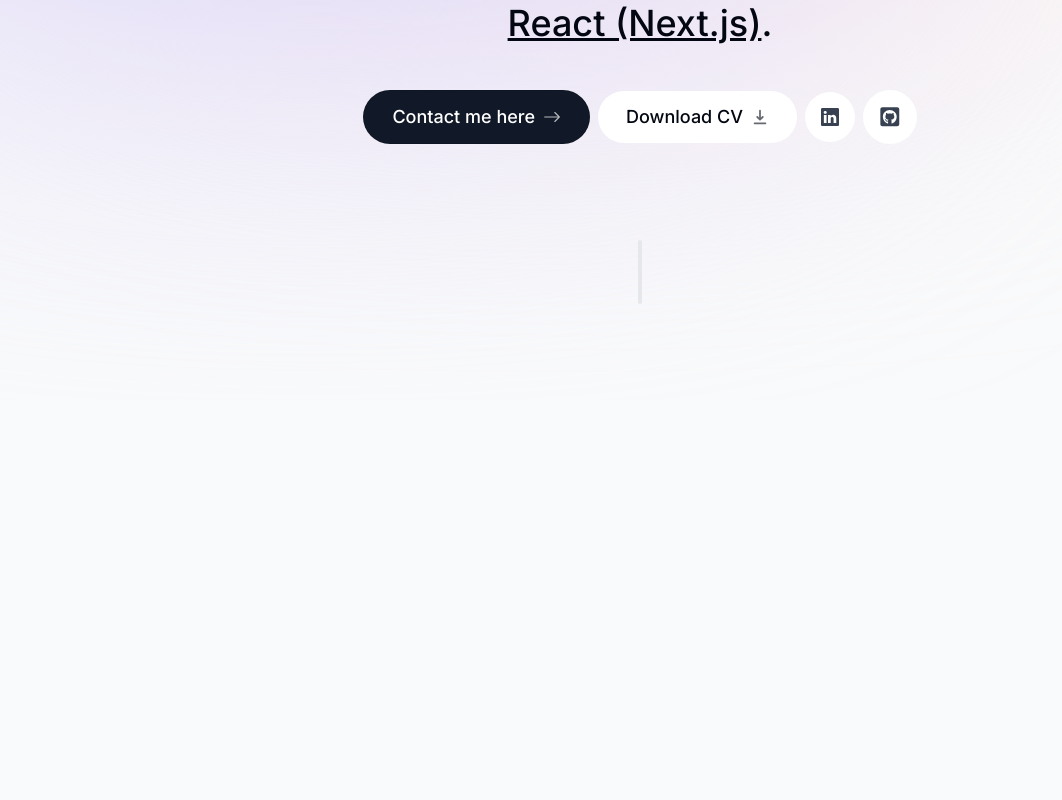
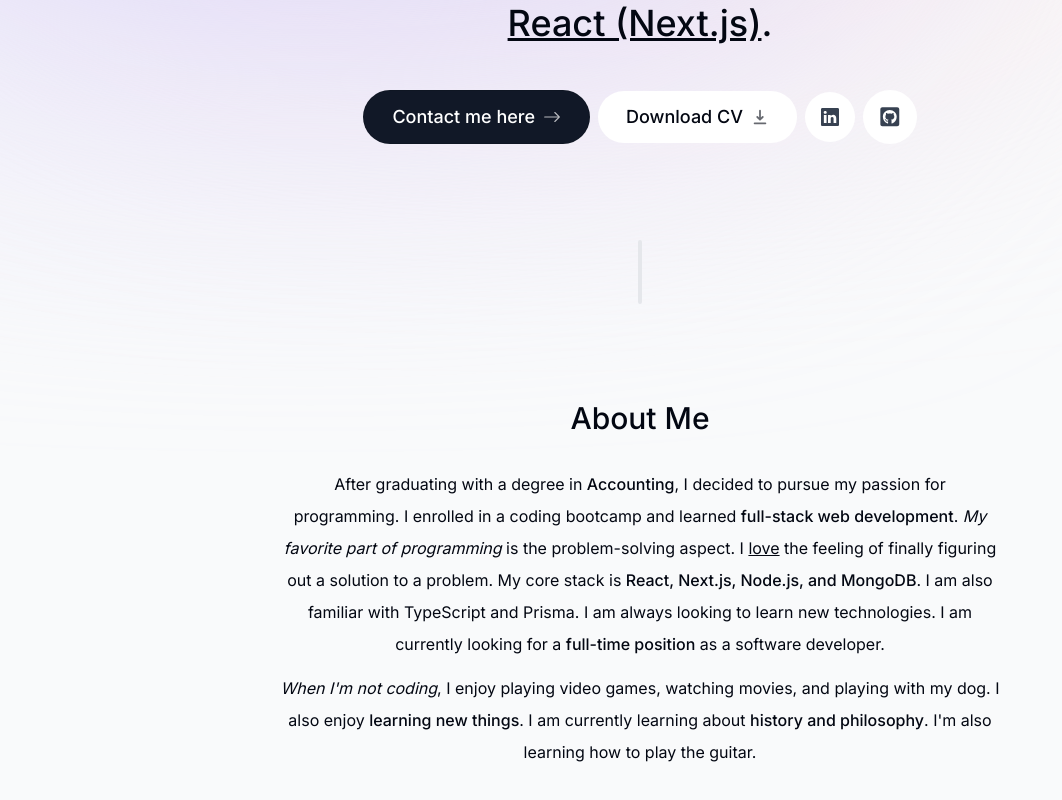
Before and after one commit to Ismail-Lh/nextjs-ts-portfolio, a Next.js app: page / in a window 1280 px wide. Shown: the part 454-1254 px from the top of the page, without its empty margins (0-1062 px from the left). Before the commit the page ends 854 px from the top, so only its background shows below. Built offline with nearby package versions, Linux system fonts and the light colour scheme.

Commit message:
feat(UI): adding the about-me section

```diff
--- a/app/page.tsx
+++ b/app/page.tsx
@@ -1,3 +1,4 @@
+import AboutSection from '@/sections/about';
 import DividerSection from '@/sections/divider';
 import IntroSection from '@/sections/intro';
 
@@ -6,6 +7,7 @@ export default function Home() {
     <main className="flex flex-col items-center px-4">
       <IntroSection />
       <DividerSection />
+      <AboutSection />
     </main>
   );
 }
--- /dev/null
+++ b/components/sectionTitle.tsx
@@ -0,0 +1,15 @@
+import React from 'react';
+
+type SectionTitleProps = {
+  title: string;
+};
+
+function SectionTitle({ title }: SectionTitleProps) {
+  return (
+    <h2 className="mb-8 text-center text-3xl font-medium capitalize">
+      {title}
+    </h2>
+  );
+}
+
+export default SectionTitle;
--- /dev/null
+++ b/sections/about.tsx
@@ -0,0 +1,47 @@
+'use client';
+
+import { motion } from 'framer-motion';
+
+import SectionTitle from '@/components/sectionTitle';
+
+function AboutSection() {
+  return (
+    <motion.section
+      className="mb-28 max-w-[45rem] scroll-mt-28 text-center leading-8 sm:mb-40"
+      initial={{ opacity: 0, y: 100 }}
+      animate={{ opacity: 1, y: 0 }}
+      transition={{ delay: 0.175 }}
+    >
+      <SectionTitle title="about me" />
+
+      <p className="mb-3">
+        After graduating with a degree in{' '}
+        <span className="font-medium">Accounting</span>, I decided to pursue my
+        passion for programming. I enrolled in a coding bootcamp and learned{' '}
+        <span className="font-medium">full-stack web development</span>.{' '}
+        <span className="italic">My favorite part of programming</span> is the
+        problem-solving aspect. I <span className="underline">love</span> the
+        feeling of finally figuring out a solution to a problem. My core stack
+        is{' '}
+        <span className="font-medium">
+          React, Next.js, Node.js, and MongoDB
+        </span>
+        . I am also familiar with TypeScript and Prisma. I am always looking to
+        learn new technologies. I am currently looking for a{' '}
+        <span className="font-medium">full-time position</span> as a software
+        developer.
+      </p>
+
+      <p>
+        <span className="italic">When I'm not coding</span>, I enjoy playing
+        video games, watching movies, and playing with my dog. I also enjoy{' '}
+        <span className="font-medium">learning new things</span>. I am currently
+        learning about{' '}
+        <span className="font-medium">history and philosophy</span>. I'm also
+        learning how to play the guitar.
+      </p>
+    </motion.section>
+  );
+}
+
+export default AboutSection;
```
